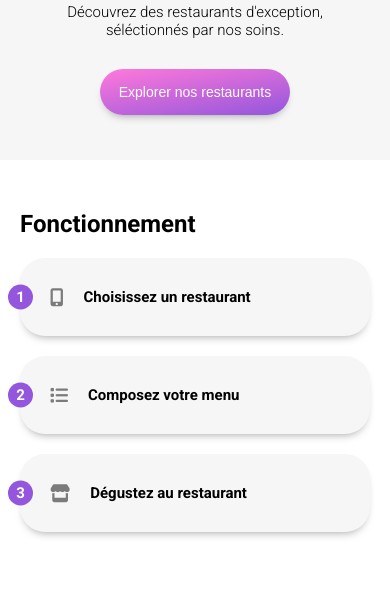
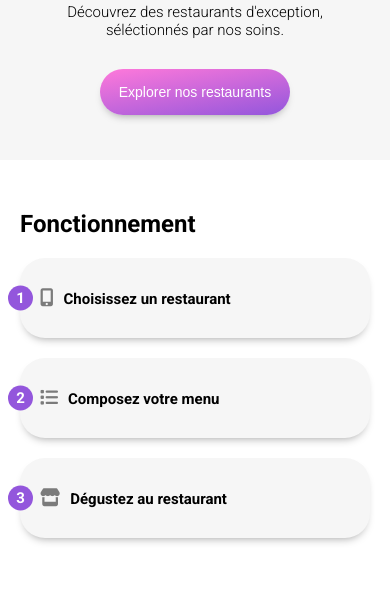
Before and after one commit to jpcouhe/COUHEJean-philippe_3_19022022, a plain HTML site: page index.html in a window 390 px wide. Shown: the part 238-837 px from the top of the page. Drawn offline with Linux system fonts and the light colour scheme; a web font is replaced by a local one.

Commit message:
Filter Adjust Mobile

```diff
--- a/Scss/Pages/_index_functioning.scss
+++ b/Scss/Pages/_index_functioning.scss
@@ -12,7 +12,7 @@
             display: flex;
             flex-wrap: wrap;
             margin: 20px 0;
-            padding: 30px;
+            padding: 30px 0px 30px 20px;
             font-weight: 600;
             background-color: $bgcolor_light;
             @include borderRadius();
@@ -21,11 +21,16 @@
 
             @include sm {
                 width: 350px;
+                padding: 30px;
             }
 
             i {
-                margin-right: 20px;
+                margin-right: 10px;
                 color: rgba(0, 0, 0, 0.5);
+
+                @include sm {
+                    margin-right:20px;
+                }
             }
 
             &::before {
--- a/index.html
+++ b/index.html
@@ -50,16 +50,18 @@
             <h2>Fonctionnement</h2>
             <div class="functioning_container">
                 <div class="functioning_box box__shadow fs1-5rem" data-count="1">
-                    <i class="fa-solid fa-mobile-screen-button fs1-8rem"></i>
-                    <p>Choisissez un restaurant</p>
+                    <p>
+                        <i class="fa-solid fa-mobile-screen-button fs1-8rem"></i>Choisissez un
+                        restaurant
+                    </p>
                 </div>
                 <div class="functioning_box box__shadow fs1-5rem" data-count="2">
-                    <i class="fa-solid fa-list fs1-8rem"></i>
-                    <p>Composez votre menu</p>
+
+                    <p><i class="fa-solid fa-list fs1-8rem"></i>Composez votre menu</p>
                 </div>
                 <div class="functioning_box box__shadow fs1-5rem" data-count="3">
-                    <i class="fa-solid fa-store fs1-8rem"></i>
-                    <p>Dégustez au restaurant</p>
+
+                    <p><i class="fa-solid fa-store fs1-8rem"></i>Dégustez au restaurant</p>
                 </div>
             </div>
         </section>
@@ -116,8 +118,8 @@
                         <strong class="fw700 fs1-5rem">Nouveau</strong>
                     </div>
                 </a>
-                <a href="/menuLanoteEnchantée.html"
-                    ><div class="restaurant_card box__shadow">
+                <a href="/menuLanoteEnchantée.html">
+                    <div class="restaurant_card box__shadow">
                         <div class="restaurant_card_img">
                             <img
                                 class="wd-100"
--- a/style.scss
+++ b/style.scss
@@ -23,9 +23,6 @@
 
 
 
-
-
-
 @import "./Scss/Pages/index";
 @import "./Scss/Pages/index_functioning";
 @import "./Scss/Pages/index_restaurants";
```
Also changed, not shown: dist/css/style.css, dist/css/style.min.css.
